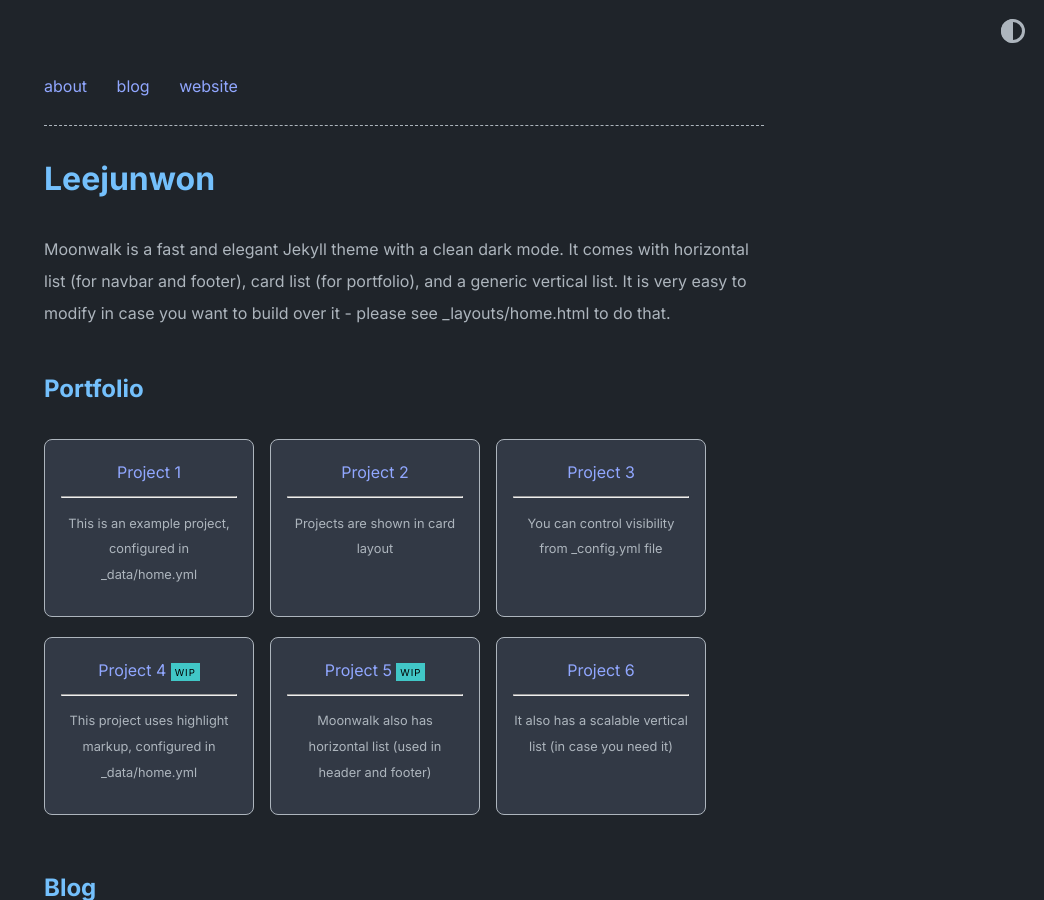
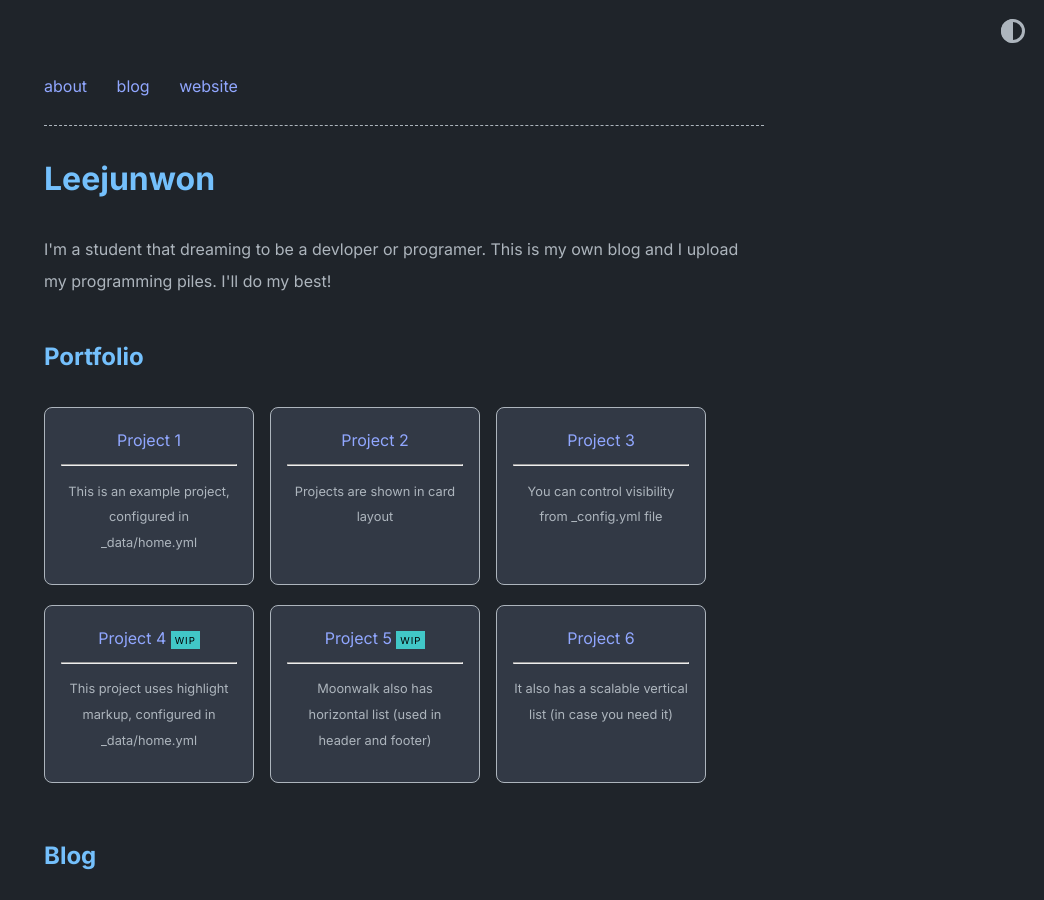
Before and after one commit to leejw4521/leejw4521.github.com, a Jekyll site: the page built from index.md, in a window 1280 px wide and 900 px high. Shown: the whole window, without its empty margins (236-1280 px from the left). Built offline with Jekyll 4.4.1, drawn with Linux system fonts in a browser that asks for light colours.

Commit message:
Update _config.yml

```diff
--- a/_config.yml
+++ b/_config.yml
@@ -2,7 +2,7 @@ title: Leejunwon
 author: Abhinav Saxena
 url: https://www.abhinavsaxena.com/moonwalk # root address of the site
 description: > # description of the site (multiple lines allowed)
-  Moonwalk is a fast and elegant Jekyll theme with a clean dark mode. It comes with horizontal list (for navbar and footer), card list (for portfolio), and a generic vertical list. It is very easy to modify in case you want to build over it - please see _layouts/home.html to do that.
+  I'm a student that dreaming to be a devloper or programer. This is my own blog and I upload my programming piles. I'll do my best!
 
 permalink: /:slug
 
```
